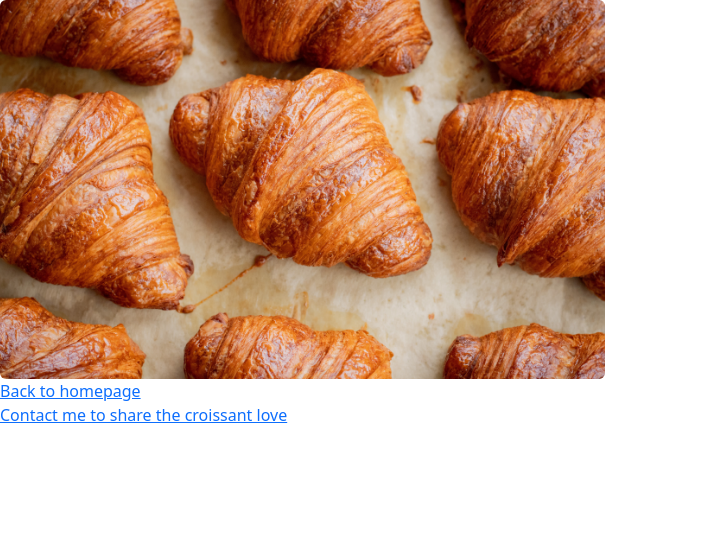
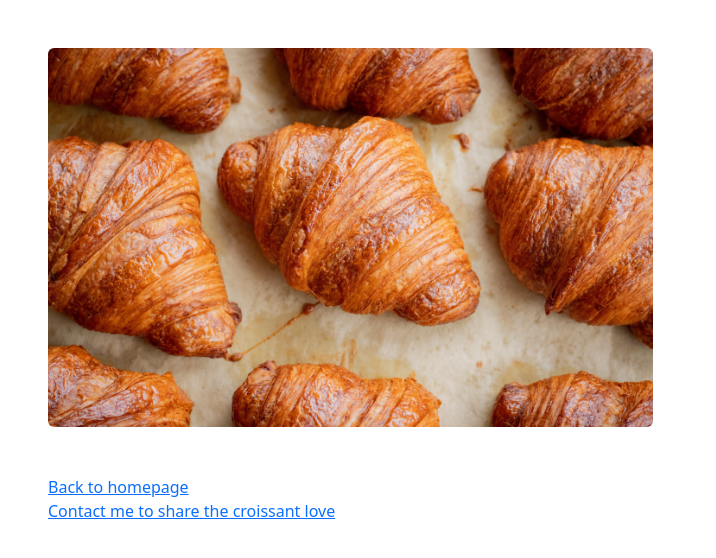
Before and after one commit to Vanessa3009/multiple-pages, a plain HTML site: page photo.html in a window 1280 px wide. Shown: the whole page, without its empty margins (0-716 px from the left). Drawn offline with nearby package versions, Linux system fonts and the light colour scheme.

Commit message:
css styling

```diff
--- a/photo.html
+++ b/photo.html
@@ -14,10 +14,12 @@
     />
   </head>
   <body>
-    <img src="images/croissant2.png" class="img-fluid rounded" />
+    <img src="images/croissant2.png" class="img-fluid rounded m-5" />
     <br />
-    <a href="/index.html">Back to homepage</a>
-    <br />
-    <a href="/contact.html">Contact me to share the croissant love</a>
+    <div class="ms-5">
+      <a href="/index.html">Back to homepage</a>
+      <br />
+      <a href="/contact.html">Contact me to share the croissant love</a>
+    </div>
   </body>
 </html>
```
